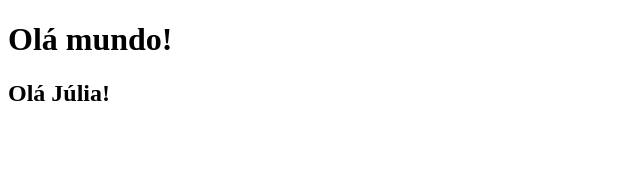
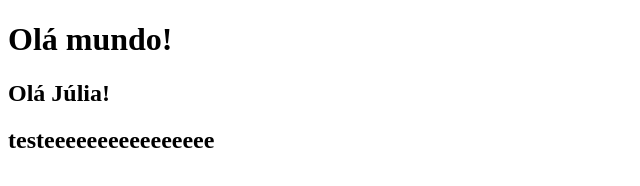
Before and after one commit to juliamenegassi/gitbariri, a plain HTML site: page index.html in a window 1280 px wide. Shown: the whole page, without its empty margins (0-640 px from the left). Drawn offline with Linux system fonts and the light colour scheme.

Commit message:
Alteração de teste

```diff
--- a/index.html
+++ b/index.html
@@ -8,5 +8,6 @@
 <body>
     <h1>Olá mundo!</h1>
     <h2>Olá Júlia!</h2>
+    <h2>testeeeeeeeeeeeeeeee</h2>
 </body>
 </html>
```
